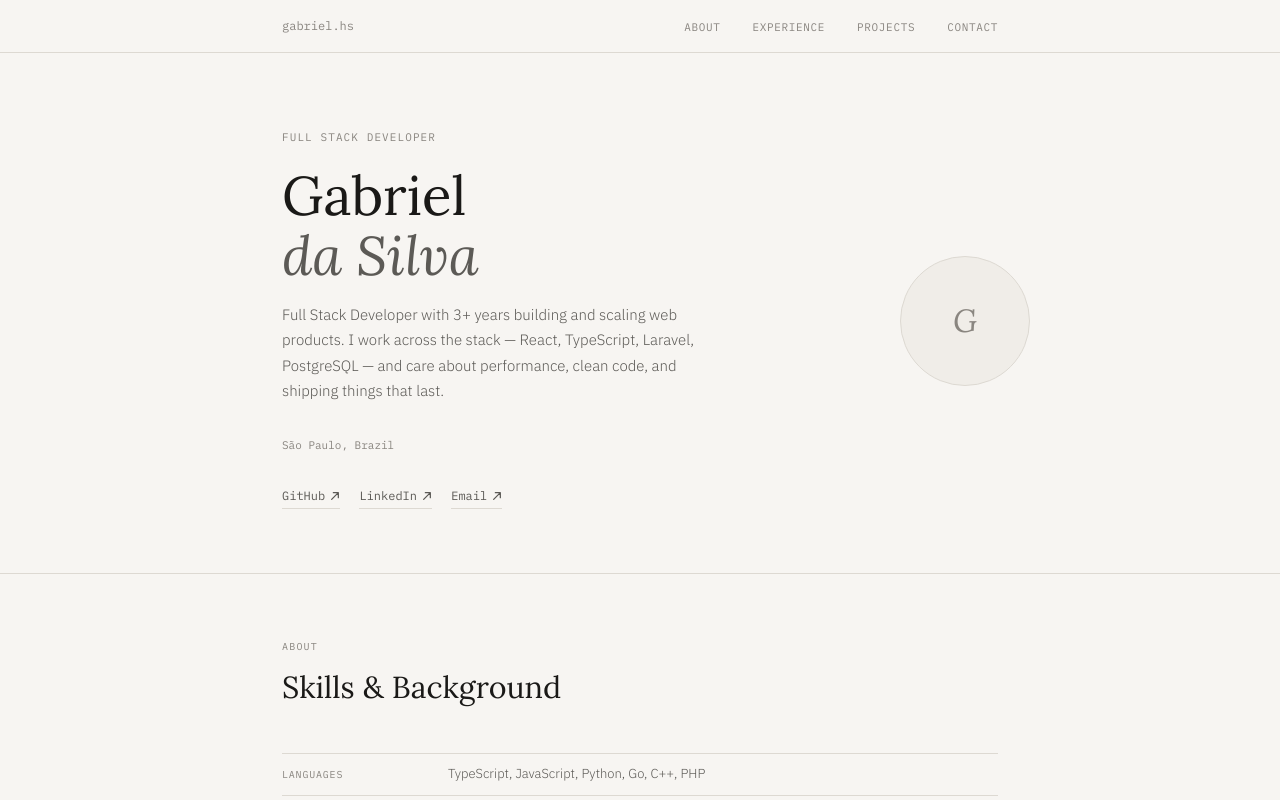
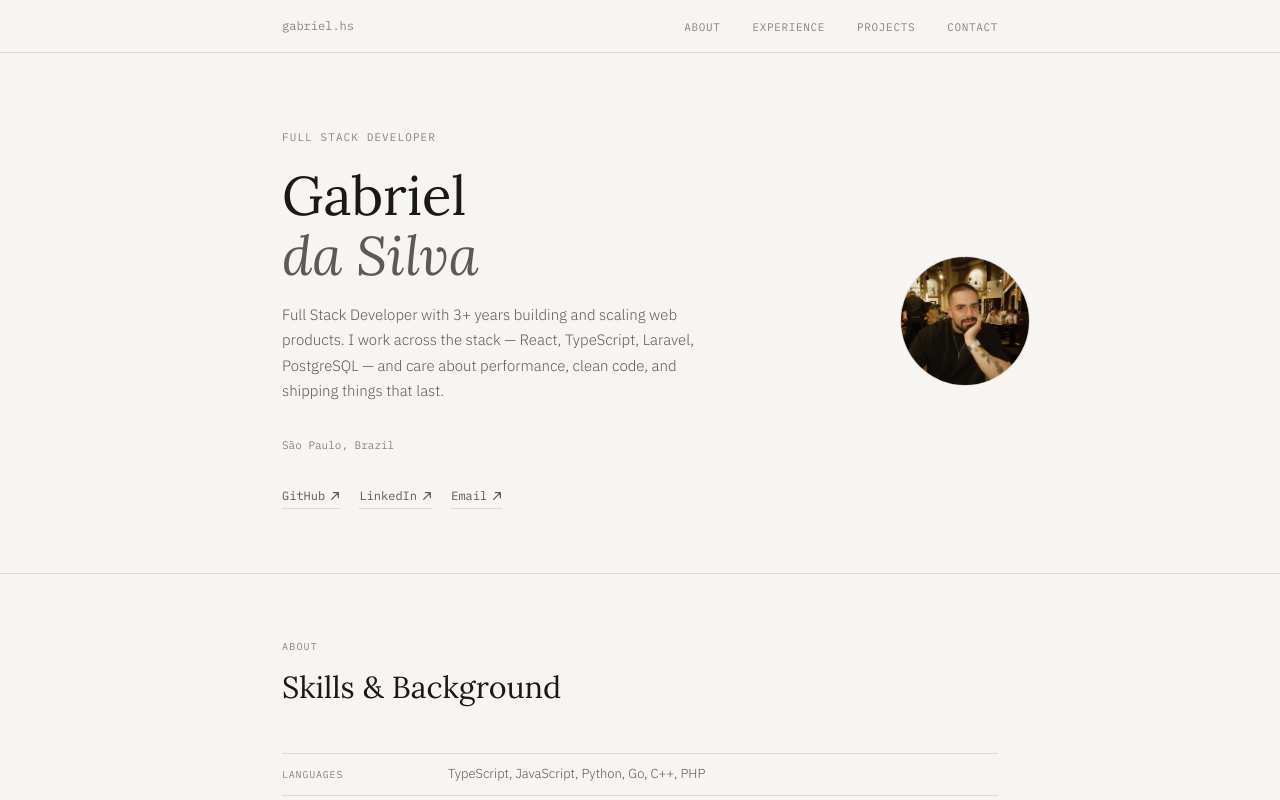
Before and after one commit to gabrielhsdev/gabrielhsdev.github.io, a React (Vite) app: page / in a window 1280 px wide. Shown: the top 800 px of the page. Built offline with nearby package versions, Linux system fonts and the light colour scheme.

Commit message:
update portfolio

```diff
--- a/src/App.tsx
+++ b/src/App.tsx
@@ -7,7 +7,7 @@ npm run deploy
 */
 
 // ─── Toggle to show your photo ────────────────────────
-const USE_MY_IMAGE = false;
+const USE_MY_IMAGE = true;
 // ─────────────────────────────────────────────────────
 
 const DATA = {
@@ -86,6 +86,8 @@ const Arrow = () => (
   </svg>
 );
 
+import me from "./assets/me.png"
+
 // ─── App ──────────────────────────────────────────────
 export default function App() {
   return (
@@ -110,7 +112,7 @@ export default function App() {
 
           {USE_MY_IMAGE ? (
             <div className="hero__photo-wrap">
-              <img src="./assets/me.jpeg" alt={DATA.name} className="hero__photo" />
+              <img src={me} alt={DATA.name} className="hero__photo" />
             </div>
           ) : (
             <div className="hero__photo-wrap">
```
Also changed, not shown: src/assets /me.jpeg (deleted), src/assets/me.png (added).
